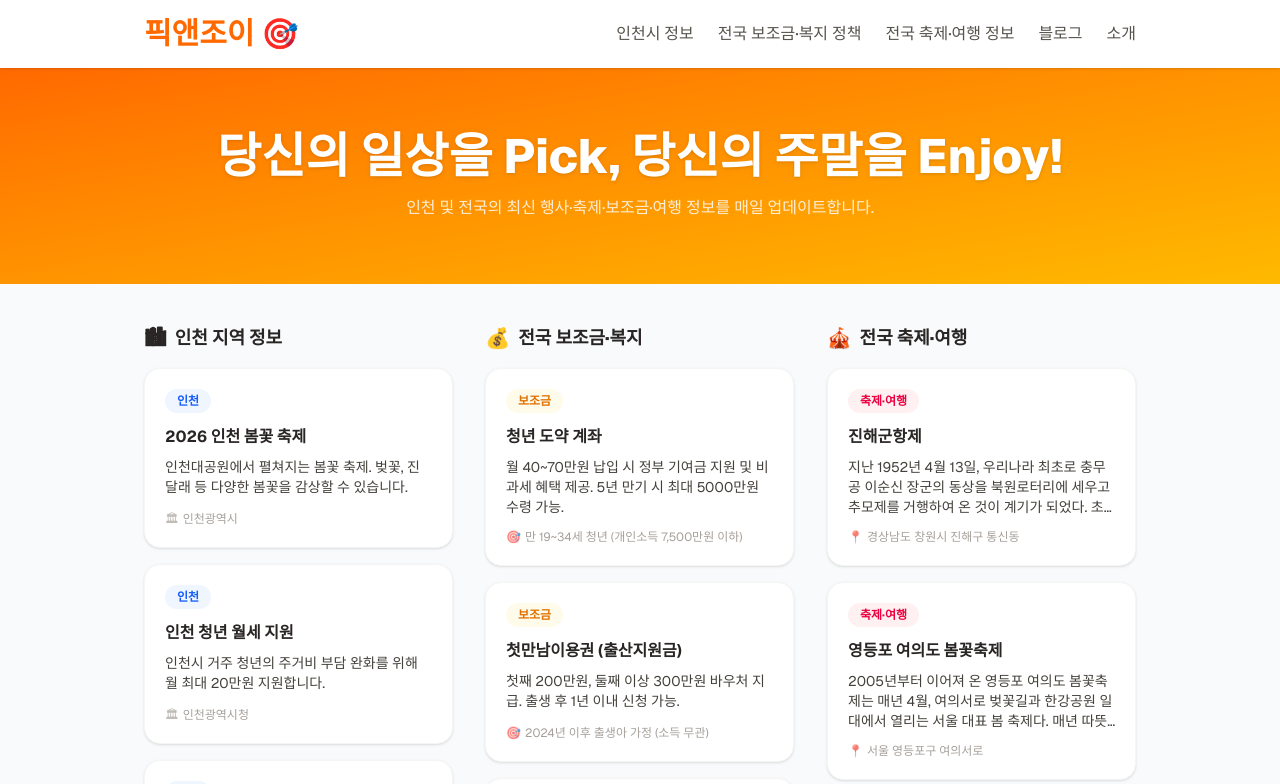
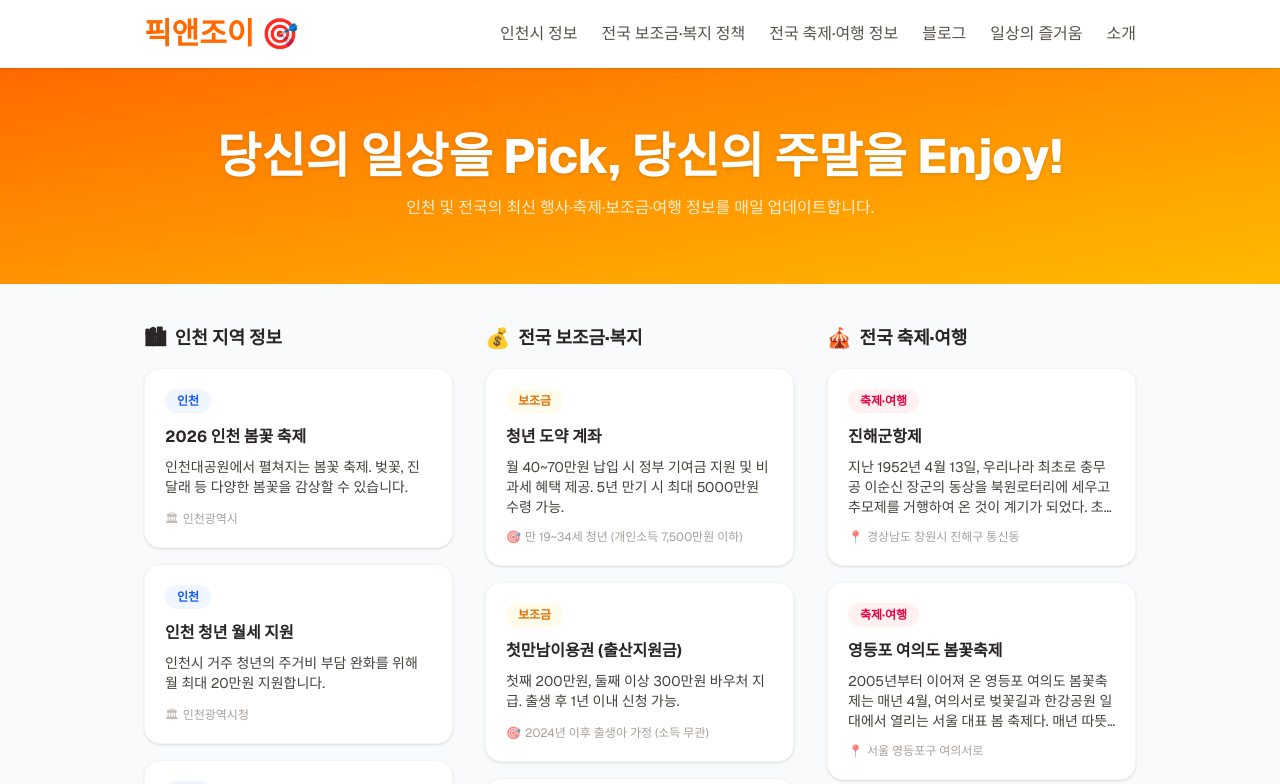
Before and after one commit to RoyHong01/my-local-info, a Next.js app: page / in a window 1280 px wide. Shown: the top 784 px of the page. Built offline with nearby package versions, Linux system fonts and the light colour scheme; no server answers.

Commit message:
chore: 헤더 네비 순서 통일 (인천/보조금/축제/블로그/일상의 즐거움/소개)

```diff
--- a/src/app/about/page.tsx
+++ b/src/app/about/page.tsx
@@ -26,6 +26,7 @@ export default function AboutPage() {
               <li><Link href="/subsidy" className="hover:text-amber-600 transition">전국 보조금·복지 정책</Link></li>
               <li><Link href="/festival" className="hover:text-rose-600 transition">전국 축제·여행 정보</Link></li>
               <li><Link href="/blog" className="hover:text-orange-500 transition">블로그</Link></li>
+              <li><Link href="/life" className="hover:text-orange-500 transition">일상의 즐거움</Link></li>
               <li><Link href="/about" className="text-orange-500 font-bold">소개</Link></li>
             </ul>
           </nav>
--- a/src/app/blog/[slug]/page.tsx
+++ b/src/app/blog/[slug]/page.tsx
@@ -204,6 +204,7 @@ export default async function BlogPostPage({ params }: { params: Promise<{ slug:
               <li><Link href="/#subsidy" className="hover:text-amber-600 transition">전국 보조금·복지 정책</Link></li>
               <li><Link href="/#festival" className="hover:text-rose-600 transition">전국 축제·여행 정보</Link></li>
               <li><Link href="/blog" className="text-orange-500 font-bold">블로그</Link></li>
+              <li><Link href="/life" className="hover:text-orange-500 transition">일상의 즐거움</Link></li>
               <li><Link href="/about" className="hover:text-orange-500 transition">소개</Link></li>
             </ul>
           </nav>
--- a/src/app/blog/page.tsx
+++ b/src/app/blog/page.tsx
@@ -32,6 +32,7 @@ export default function BlogPage() {
               <li><Link href="/subsidy" className="hover:text-amber-600 transition">전국 보조금·복지 정책</Link></li>
               <li><Link href="/festival" className="hover:text-rose-600 transition">전국 축제·여행 정보</Link></li>
               <li><Link href="/blog" className="text-orange-500 font-bold">블로그</Link></li>
+              <li><Link href="/life" className="hover:text-orange-500 transition">일상의 즐거움</Link></li>
               <li><Link href="/about" className="hover:text-orange-500 transition">소개</Link></li>
             </ul>
           </nav>
--- a/src/app/festival/[id]/page.tsx
+++ b/src/app/festival/[id]/page.tsx
@@ -145,6 +145,8 @@ export default async function FestivalDetailPage({ params }: { params: Promise<{
               <li><Link href="/subsidy" className="hover:text-amber-600 transition">전국 보조금·복지 정책</Link></li>
               <li><Link href="/festival" className="text-rose-600 font-bold">전국 축제·여행 정보</Link></li>
               <li><Link href="/blog" className="hover:text-orange-500 transition">블로그</Link></li>
+              <li><Link href="/life" className="hover:text-orange-500 transition">일상의 즐거움</Link></li>
+              <li><Link href="/about" className="hover:text-orange-500 transition">소개</Link></li>
             </ul>
           </nav>
         </div>
--- a/src/app/festival/page.tsx
+++ b/src/app/festival/page.tsx
@@ -54,6 +54,8 @@ export default async function FestivalPage() {
               <li><Link href="/subsidy" className="hover:text-amber-600 transition">전국 보조금·복지 정책</Link></li>
               <li><Link href="/festival" className="text-rose-600 font-bold">전국 축제·여행 정보</Link></li>
               <li><Link href="/blog" className="hover:text-orange-500 transition">블로그</Link></li>
+              <li><Link href="/life" className="hover:text-orange-500 transition">일상의 즐거움</Link></li>
+              <li><Link href="/about" className="hover:text-orange-500 transition">소개</Link></li>
             </ul>
           </nav>
         </div>
--- a/src/app/incheon/[id]/page.tsx
+++ b/src/app/incheon/[id]/page.tsx
@@ -162,6 +162,8 @@ export default async function IncheonDetailPage({ params }: { params: Promise<{
               <li><Link href="/subsidy" className="hover:text-amber-600 transition">전국 보조금·복지 정책</Link></li>
               <li><Link href="/festival" className="hover:text-rose-600 transition">전국 축제·여행 정보</Link></li>
               <li><Link href="/blog" className="hover:text-orange-500 transition">블로그</Link></li>
+              <li><Link href="/life" className="hover:text-orange-500 transition">일상의 즐거움</Link></li>
+              <li><Link href="/about" className="hover:text-orange-500 transition">소개</Link></li>
             </ul>
           </nav>
         </div>
--- a/src/app/incheon/page.tsx
+++ b/src/app/incheon/page.tsx
@@ -58,6 +58,8 @@ export default async function IncheonPage() {
               <li><Link href="/subsidy" className="hover:text-amber-600 transition">전국 보조금·복지 정책</Link></li>
               <li><Link href="/festival" className="hover:text-rose-600 transition">전국 축제·여행 정보</Link></li>
               <li><Link href="/blog" className="hover:text-orange-500 transition">블로그</Link></li>
+              <li><Link href="/life" className="hover:text-orange-500 transition">일상의 즐거움</Link></li>
+              <li><Link href="/about" className="hover:text-orange-500 transition">소개</Link></li>
             </ul>
           </nav>
         </div>
--- a/src/app/page.tsx
+++ b/src/app/page.tsx
@@ -121,6 +121,7 @@ export default async function Home() {
               <li><Link href="/subsidy" className="hover:text-amber-600 transition">전국 보조금·복지 정책</Link></li>
               <li><Link href="/festival" className="hover:text-rose-600 transition">전국 축제·여행 정보</Link></li>
               <li><Link href="/blog" className="hover:text-orange-500 transition">블로그</Link></li>
+              <li><Link href="/life" className="hover:text-orange-500 transition">일상의 즐거움</Link></li>
               <li><Link href="/about" className="hover:text-orange-500 transition">소개</Link></li>
             </ul>
           </nav>
--- a/src/app/subsidy/[id]/page.tsx
+++ b/src/app/subsidy/[id]/page.tsx
@@ -162,6 +162,8 @@ export default async function SubsidyDetailPage({ params }: { params: Promise<{
               <li><Link href="/subsidy" className="text-amber-600 font-bold">전국 보조금·복지 정책</Link></li>
               <li><Link href="/festival" className="hover:text-rose-600 transition">전국 축제·여행 정보</Link></li>
               <li><Link href="/blog" className="hover:text-orange-500 transition">블로그</Link></li>
+              <li><Link href="/life" className="hover:text-orange-500 transition">일상의 즐거움</Link></li>
+              <li><Link href="/about" className="hover:text-orange-500 transition">소개</Link></li>
             </ul>
           </nav>
         </div>
--- a/src/app/subsidy/page.tsx
+++ b/src/app/subsidy/page.tsx
@@ -48,6 +48,8 @@ export default async function SubsidyPage() {
               <li><Link href="/subsidy" className="text-amber-600 font-bold">전국 보조금·복지 정책</Link></li>
               <li><Link href="/festival" className="hover:text-rose-600 transition">전국 축제·여행 정보</Link></li>
               <li><Link href="/blog" className="hover:text-orange-500 transition">블로그</Link></li>
+              <li><Link href="/life" className="hover:text-orange-500 transition">일상의 즐거움</Link></li>
+              <li><Link href="/about" className="hover:text-orange-500 transition">소개</Link></li>
             </ul>
           </nav>
         </div>
--- a/src/components/life/LifeHeader.tsx
+++ b/src/components/life/LifeHeader.tsx
@@ -12,6 +12,7 @@ export default function LifeHeader() {
             <li><Link href="/festival" className="hover:text-rose-600 transition">전국 축제·여행 정보</Link></li>
             <li><Link href="/blog" className="hover:text-orange-500 transition">블로그</Link></li>
             <li><Link href="/life" className="text-orange-500 font-bold">일상의 즐거움</Link></li>
+            <li><Link href="/about" className="hover:text-orange-500 transition">소개</Link></li>
           </ul>
         </nav>
       </div>
```
